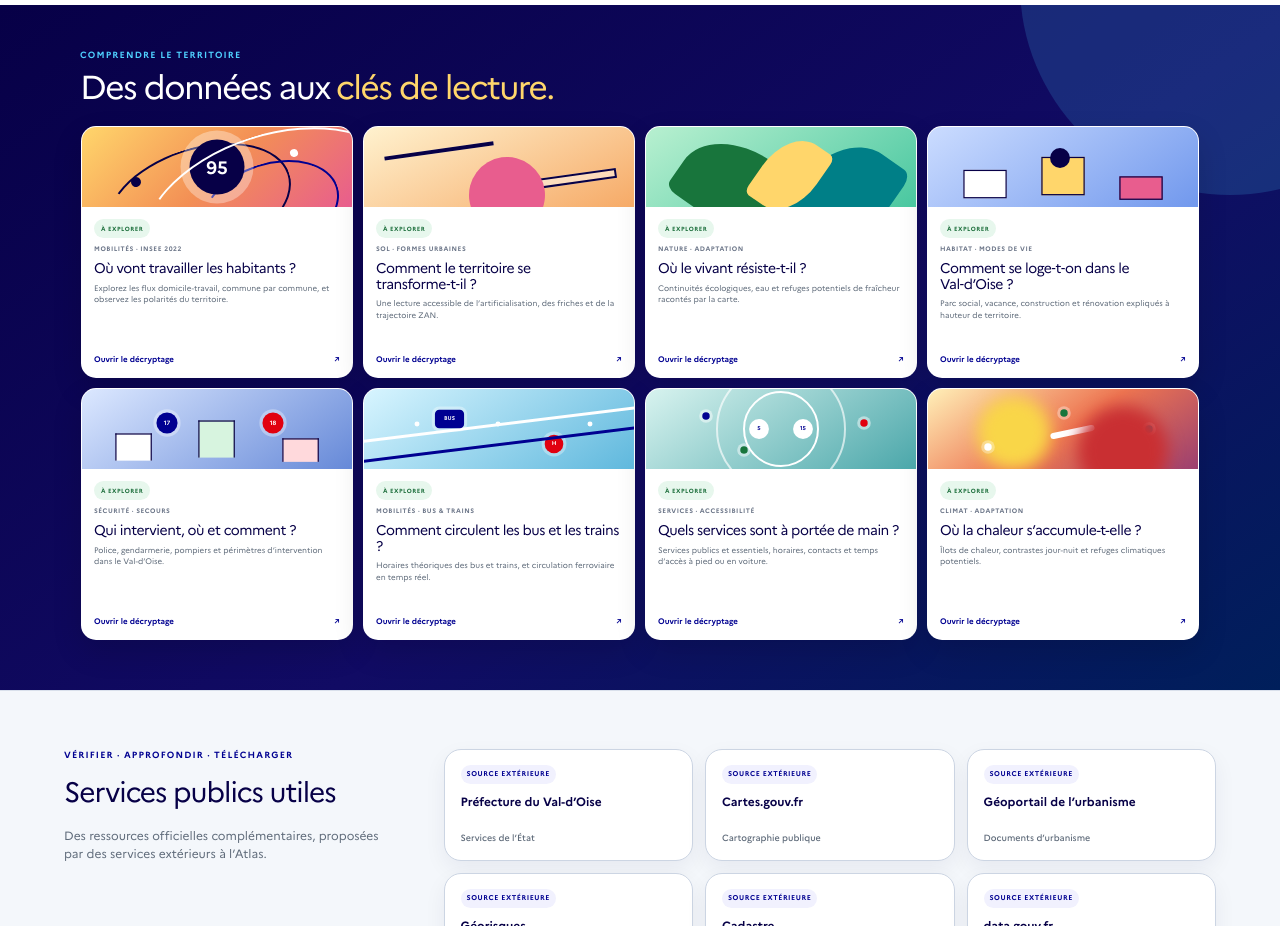
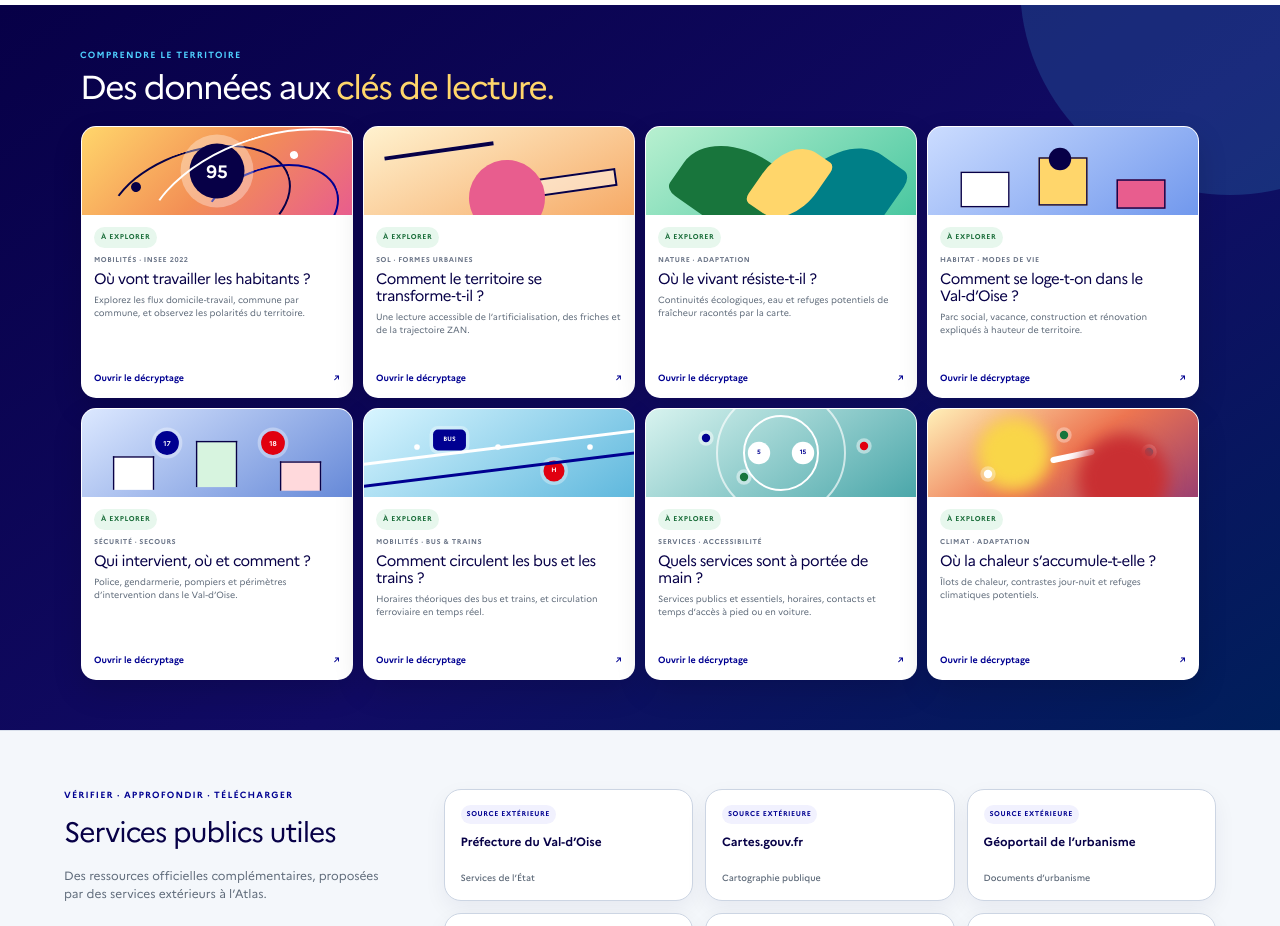
Before and after one commit to DDT95/atlas-territorial-95, a Next.js app: page / in a window 1280 px wide. Shown: the part 1580-2506 px from the top of the page. Built offline with nearby package versions, Linux system fonts and the light colour scheme; no server answers.

Commit message:
Présenter Comprendre en cartes carrées

```diff
--- a/app/understand-compact.css
+++ b/app/understand-compact.css
@@ -4,7 +4,7 @@
 }
 
 .understand-heading {
-  width: min(100%, 2240px);
+  width: min(100%, 1120px);
   max-width: none;
   margin: 0 auto 22px;
 }
@@ -29,7 +29,7 @@
 }
 
 .understand-grid {
-  width: min(100%, 2240px);
+  width: min(100%, 1120px);
   margin-inline: auto;
   display: flex !important;
   flex-wrap: wrap;
@@ -40,15 +40,16 @@
 .understand-card,
 .understand-card.warm,
 .understand-card.green-story-card {
-  min-height: 244px;
-  flex: 0 1 270px;
-  grid-template-rows: 76px 1fr;
+  min-height: 0;
+  aspect-ratio: 1;
+  flex: 0 1 272px;
+  grid-template-rows: 88px 1fr;
   border-radius: 15px;
   box-shadow: 0 12px 30px #00000024;
 }
 
 .story-visual > * {
-  transform: scale(.62);
+  transform: scale(.7);
   transform-origin: center;
 }
 
@@ -58,29 +59,29 @@
 
 .story-status {
   padding: 5px 7px;
-  font-size: 6px;
+  font-size: 7px;
 }
 
 .story-copy > small {
   margin-top: 7px;
-  font-size: 6.5px;
+  font-size: 7px;
   letter-spacing: .08em;
 }
 
 .story-copy h3 {
   margin: 6px 0;
-  font-size: 14px;
+  font-size: 15px;
   line-height: 1.12;
 }
 
 .story-copy p {
-  font-size: 8px;
-  line-height: 1.4;
+  font-size: 9px;
+  line-height: 1.42;
 }
 
 .story-copy > strong {
   padding-top: 8px;
-  font-size: 8px;
+  font-size: 9px;
 }
 
 .understand-card:hover,
@@ -90,26 +91,12 @@
   box-shadow: 0 18px 38px #00000035;
 }
 
-@media (max-width: 1799px) {
-  .understand-heading,
-  .understand-grid {
-    width: min(100%, 1120px);
-  }
-
-  .understand-card,
-  .understand-card.warm,
-  .understand-card.green-story-card {
-    min-height: 252px;
-    flex-basis: 272px;
-    grid-template-rows: 80px 1fr;
-  }
-}
-
 @media (max-width: 980px) {
   .understand-card,
   .understand-card.warm,
   .understand-card.green-story-card {
     flex-basis: calc((100% - 20px) / 3);
+    aspect-ratio: 1;
   }
 }
 
@@ -129,8 +116,8 @@
   .understand-card,
   .understand-card.warm,
   .understand-card.green-story-card {
-    min-height: 270px;
     flex-basis: calc((100% - 10px) / 2);
+    aspect-ratio: 1;
     grid-template-rows: 88px 1fr;
   }
 }
@@ -139,8 +126,9 @@
   .understand-card,
   .understand-card.warm,
   .understand-card.green-story-card {
+    flex-basis: 100%;
+    aspect-ratio: auto;
     min-height: 292px;
-    flex-basis: 100%;
     grid-template-rows: 105px 1fr;
   }
 
```
Also changed, not shown: 1 other file (tests, documents, lock files or other folders).
